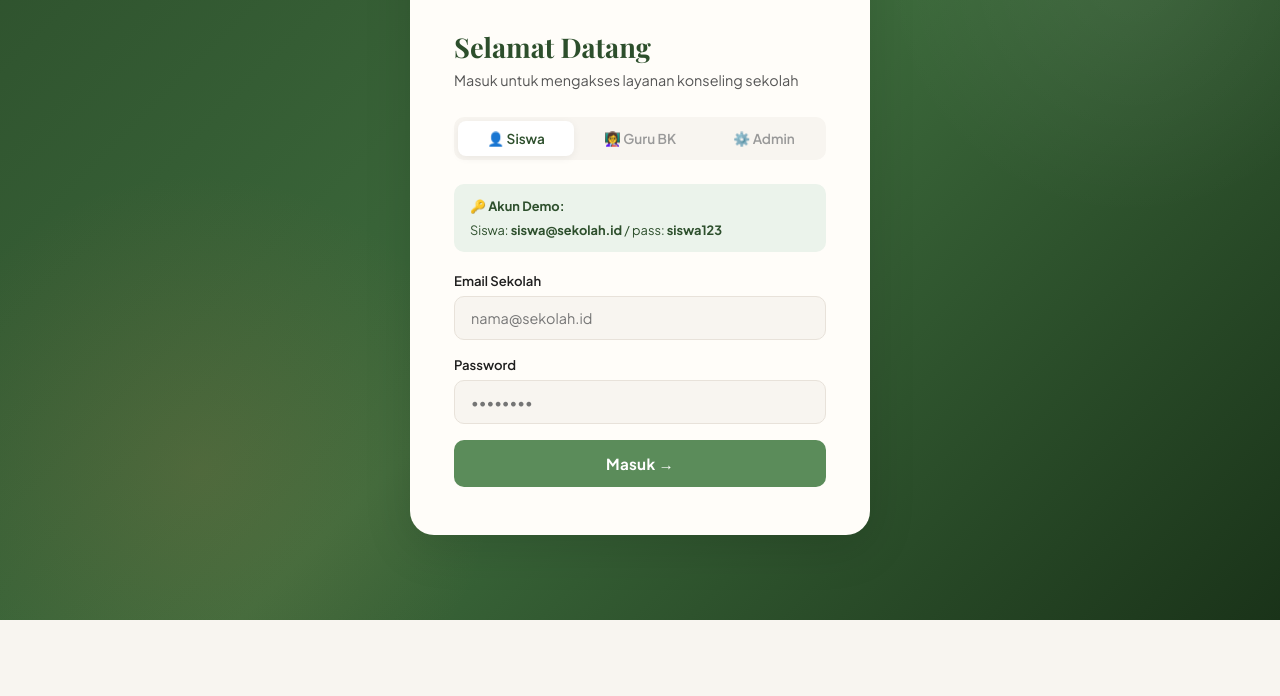
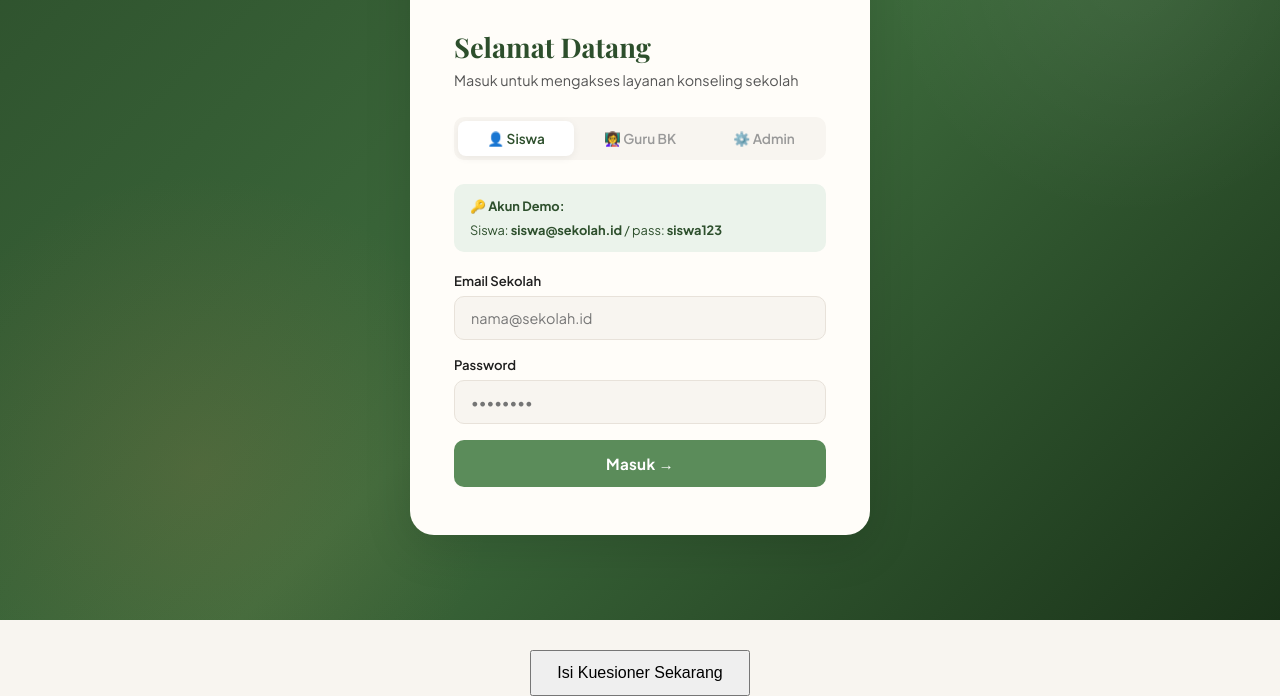
Before and after one commit to vivinuramaliyah02-netizen/Konselingku, a plain HTML site: page index.html in a window 1280 px wide. Shown: the part 180-876 px from the top of the page. Before the commit the page ends 800 px from the top, so only its background shows below. Drawn offline with nearby package versions, Linux system fonts and the light colour scheme; a web font is replaced by a local one.

Commit message:
Update index.html

```diff
--- a/index.html
+++ b/index.html
@@ -1616,3 +1616,10 @@ function showToast(msg) {
 </script>
 </body>
 </html>
+<div style="text-align:center; margin-top:30px;">
+    <a href="https://forms.gle/WCt3KBbsRZnYnE3N6" target="_blank">
+        <button style="padding:12px 25px; font-size:16px; cursor:pointer;">
+            Isi Kuesioner Sekarang
+        </button>
+    </a>
+</div>
```
